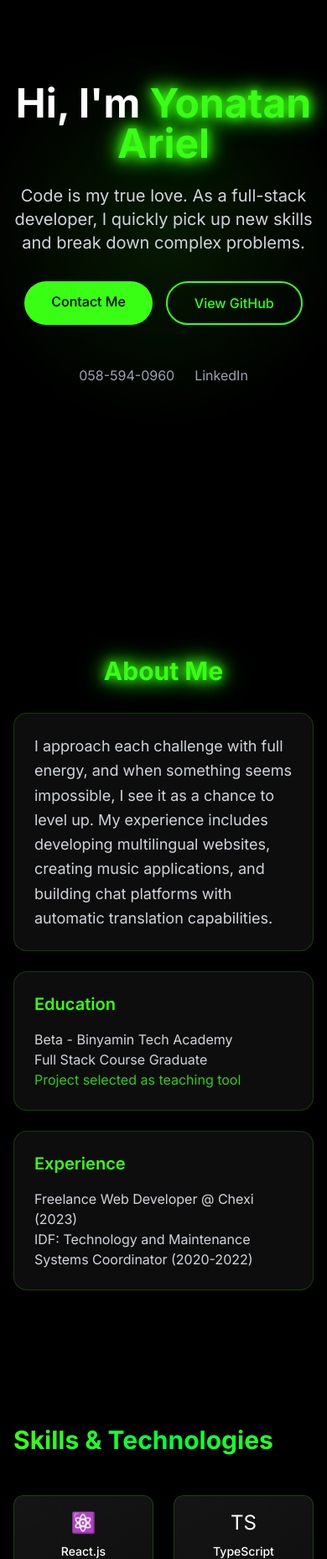
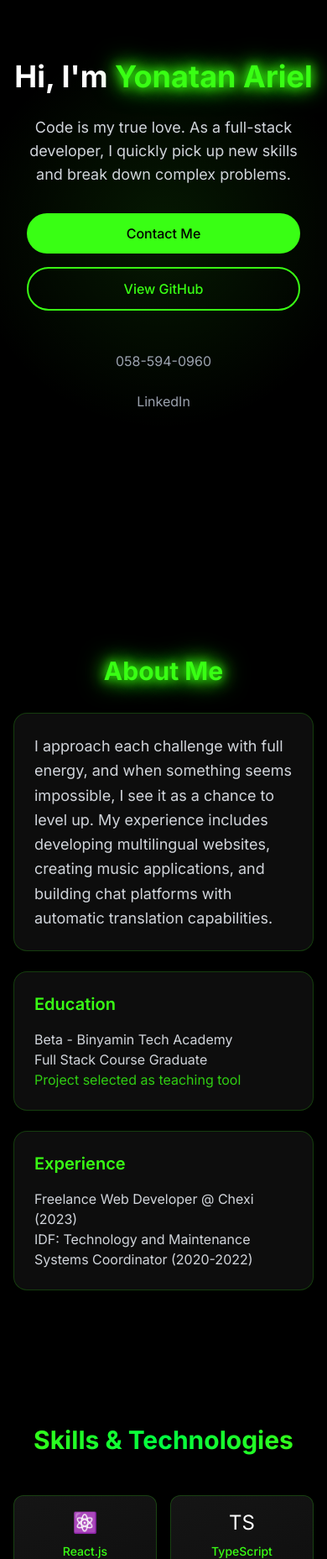
Before and after one commit to YonatanAriel/animated-portfolio-garden, a React (Vite) app: page / in a window 390 px wide. Shown: the part 143-2000 px from the top of the page at 84% size. Built offline with nearby package versions, Linux system fonts and the light colour scheme.

Commit message:
Improve mobile responsiveness and aesthetics
Enhance the user interface to ensure better functionality on mobile devices and improve overall visual appeal.
[skip gpt_engineer]

```diff
--- a/src/components/About.tsx
+++ b/src/components/About.tsx
@@ -20,30 +20,40 @@ export const About = () => {
           transition={{ delay: 0.2 }}
           className="space-y-6"
         >
-          <div className="bg-secondary/50 backdrop-blur-lg rounded-2xl p-6 md:p-8 border border-primary/20">
+          <div className="bg-secondary/50 backdrop-blur-lg rounded-2xl p-6 md:p-8 border border-primary/20 hover:border-primary/40 transition-colors shadow-lg hover:shadow-primary/20">
             <p className="text-lg text-gray-300 leading-relaxed">
               I approach each challenge with full energy, and when something seems impossible, I see it as a chance to level up. My experience includes developing multilingual websites, creating music applications, and building chat platforms with automatic translation capabilities.
             </p>
           </div>
 
           <div className="grid md:grid-cols-2 gap-6">
-            <div className="bg-secondary/50 backdrop-blur-lg rounded-2xl p-6 border border-primary/20">
+            <motion.div
+              initial={{ opacity: 0, x: -20 }}
+              whileInView={{ opacity: 1, x: 0 }}
+              viewport={{ once: true }}
+              className="bg-secondary/50 backdrop-blur-lg rounded-2xl p-6 border border-primary/20 hover:border-primary/40 transition-colors shadow-lg hover:shadow-primary/20"
+            >
               <h3 className="text-xl font-semibold mb-4 text-primary">Education</h3>
               <p className="text-gray-300">
                 Beta - Binyamin Tech Academy<br />
                 Full Stack Course Graduate<br />
                 <span className="text-primary/80">Project selected as teaching tool</span>
               </p>
-            </div>
+            </motion.div>
 
-            <div className="bg-secondary/50 backdrop-blur-lg rounded-2xl p-6 border border-primary/20">
+            <motion.div
+              initial={{ opacity: 0, x: 20 }}
+              whileInView={{ opacity: 1, x: 0 }}
+              viewport={{ once: true }}
+              className="bg-secondary/50 backdrop-blur-lg rounded-2xl p-6 border border-primary/20 hover:border-primary/40 transition-colors shadow-lg hover:shadow-primary/20"
+            >
               <h3 className="text-xl font-semibold mb-4 text-primary">Experience</h3>
               <p className="text-gray-300">
                 Freelance Web Developer @ Chexi (2023)<br />
                 IDF: Technology and Maintenance<br />
                 Systems Coordinator (2020-2022)
               </p>
-            </div>
+            </motion.div>
           </div>
         </motion.div>
       </div>
--- a/src/components/Contact.tsx
+++ b/src/components/Contact.tsx
@@ -17,15 +17,15 @@ export const Contact = () => {
           whileInView={{ opacity: 1, y: 0 }}
           viewport={{ once: true }}
           transition={{ delay: 0.2 }}
-          className="card-gradient rounded-2xl p-8"
+          className="card-gradient rounded-2xl p-8 hover:shadow-lg hover:shadow-primary/20 transition-all duration-300"
         >
           <p className="text-lg text-gray-300 mb-8">
             I'm always open to new opportunities and interesting projects.
             Feel free to reach out!
           </p>
           <a
-            href="mailto:your.email@example.com"
-            className="inline-block bg-primary hover:bg-primary/90 text-white px-8 py-3 rounded-full font-medium transition-colors"
+            href="mailto:yonatanariel1000@gmail.com"
+            className="inline-block bg-primary hover:bg-primary/90 text-black px-8 py-3 rounded-full font-medium transition-all hover:scale-105 hover:shadow-[0_0_20px_rgba(57,255,20,0.5)]"
           >
             Say Hello
           </a>
--- a/src/components/Hero.tsx
+++ b/src/components/Hero.tsx
@@ -5,12 +5,12 @@ export const Hero = () => {
     <section className="min-h-screen flex items-center justify-center px-4 bg-black relative overflow-hidden">
       <div className="absolute inset-0 bg-[radial-gradient(circle_at_center,_var(--tw-gradient-stops))] from-primary/20 via-transparent to-transparent opacity-50" />
 
-      <div className="text-center relative z-10">
+      <div className="text-center relative z-10 max-w-4xl mx-auto">
         <motion.h1
           initial={{ opacity: 0, y: 20 }}
           animate={{ opacity: 1, y: 0 }}
           transition={{ duration: 0.5 }}
-          className="text-5xl md:text-7xl font-bold mb-6"
+          className="text-4xl sm:text-5xl md:text-7xl font-bold mb-6 leading-tight"
         >
           Hi, I'm <span className="animate-glow text-primary">Yonatan Ariel</span>
         </motion.h1>
@@ -19,7 +19,7 @@ export const Hero = () => {
           initial={{ opacity: 0, y: 20 }}
           animate={{ opacity: 1, y: 0 }}
           transition={{ duration: 0.5, delay: 0.2 }}
-          className="text-xl md:text-2xl text-gray-300 mb-8 max-w-2xl mx-auto"
+          className="text-lg sm:text-xl md:text-2xl text-gray-300 mb-8 max-w-2xl mx-auto px-4"
         >
           Code is my true love. As a full-stack developer, I quickly pick up new skills and break down complex problems.
         </motion.p>
@@ -28,11 +28,11 @@ export const Hero = () => {
           initial={{ opacity: 0 }}
           animate={{ opacity: 1 }}
           transition={{ duration: 0.5, delay: 0.4 }}
-          className="flex flex-wrap justify-center gap-4"
+          className="flex flex-wrap justify-center gap-4 px-4"
         >
           <a
             href="mailto:yonatanariel1000@gmail.com"
-            className="bg-primary text-black px-8 py-3 rounded-full font-medium transition-all hover:scale-105 hover:shadow-[0_0_20px_rgba(57,255,20,0.5)]"
+            className="bg-primary text-black px-6 sm:px-8 py-3 rounded-full font-medium transition-all hover:scale-105 hover:shadow-[0_0_20px_rgba(57,255,20,0.5)] w-full sm:w-auto"
           >
             Contact Me
           </a>
@@ -40,7 +40,7 @@ export const Hero = () => {
             href="https://github.com/YonatanAriel"
             target="_blank"
             rel="noopener noreferrer"
-            className="border-2 border-primary text-primary px-8 py-3 rounded-full font-medium transition-all hover:bg-primary/10 hover:scale-105"
+            className="border-2 border-primary text-primary px-6 sm:px-8 py-3 rounded-full font-medium transition-all hover:bg-primary/10 hover:scale-105 w-full sm:w-auto"
           >
             View GitHub
           </a>
@@ -50,7 +50,7 @@ export const Hero = () => {
           initial={{ opacity: 0 }}
           animate={{ opacity: 1 }}
           transition={{ duration: 0.5, delay: 0.6 }}
-          className="mt-12 flex justify-center gap-6"
+          className="mt-12 flex flex-col sm:flex-row justify-center gap-6 px-4"
         >
           <a
             href="tel:0585940960"
--- a/src/components/Skills.tsx
+++ b/src/components/Skills.tsx
@@ -15,17 +15,17 @@ export const Skills = () => {
   ];
 
   return (
-    <section id="skills" className="py-20 px-4">
+    <section id="skills" className="py-20 px-4 bg-black/50">
       <div className="max-w-4xl mx-auto">
         <motion.h2
           initial={{ opacity: 0, y: 20 }}
           whileInView={{ opacity: 1, y: 0 }}
           viewport={{ once: true }}
-          className="text-3xl md:text-4xl font-bold mb-12 gradient-text"
+          className="text-3xl md:text-4xl font-bold mb-12 gradient-text text-center"
         >
           Skills & Technologies
         </motion.h2>
-        <div className="grid grid-cols-2 md:grid-cols-3 lg:grid-cols-5 gap-6">
+        <div className="grid grid-cols-2 sm:grid-cols-3 lg:grid-cols-5 gap-4 sm:gap-6">
           {skills.map((skill, index) => (
             <motion.div
               key={skill.name}
@@ -33,10 +33,10 @@ export const Skills = () => {
               whileInView={{ opacity: 1, y: 0 }}
               viewport={{ once: true }}
               transition={{ delay: index * 0.1 }}
-              className="card-gradient rounded-xl p-4 text-center hover:scale-105 transition-transform"
+              className="card-gradient rounded-xl p-4 text-center hover:scale-105 transition-transform hover:shadow-lg hover:shadow-primary/20 group"
             >
-              <div className="text-2xl mb-2">{skill.icon}</div>
-              <div className="text-sm font-medium">{skill.name}</div>
+              <div className="text-2xl mb-2 group-hover:animate-bounce">{skill.icon}</div>
+              <div className="text-sm font-medium text-primary">{skill.name}</div>
             </motion.div>
           ))}
         </div>
```
Also changed, not shown: src/components/Projects.tsx (+17 -16 lines).
